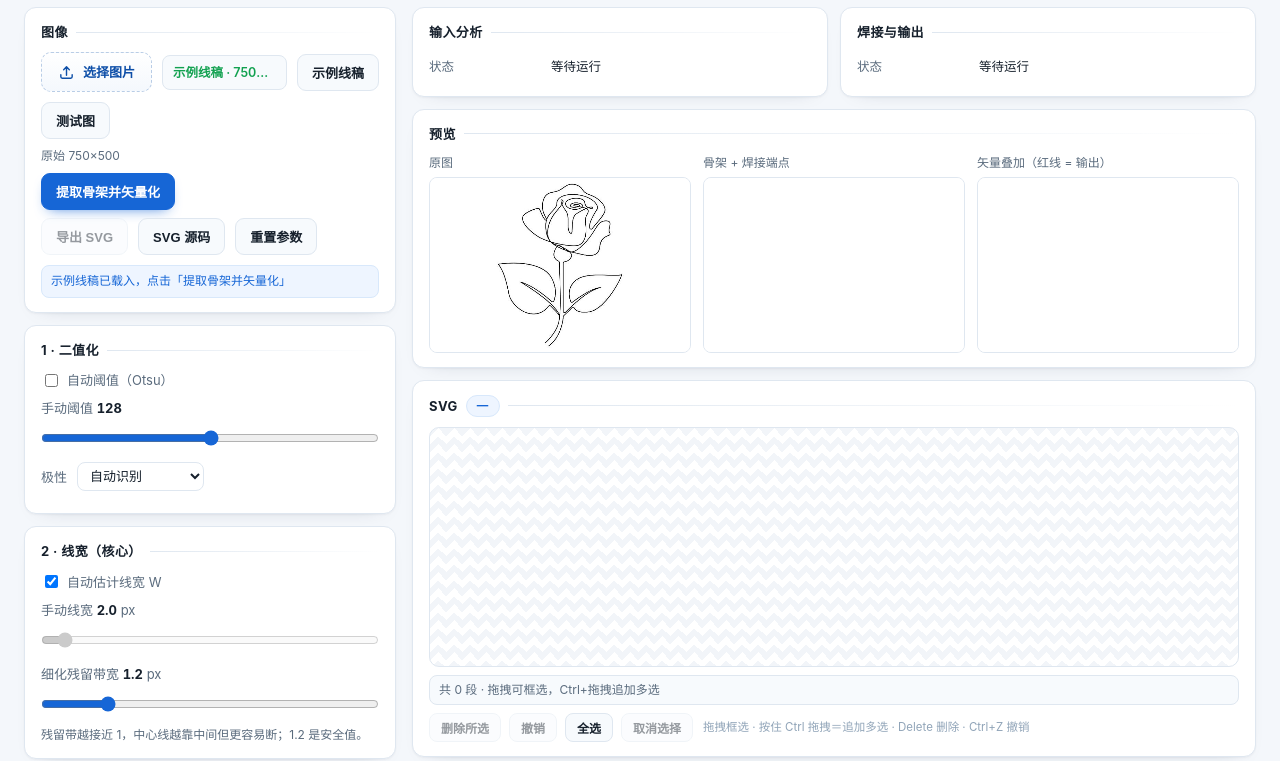
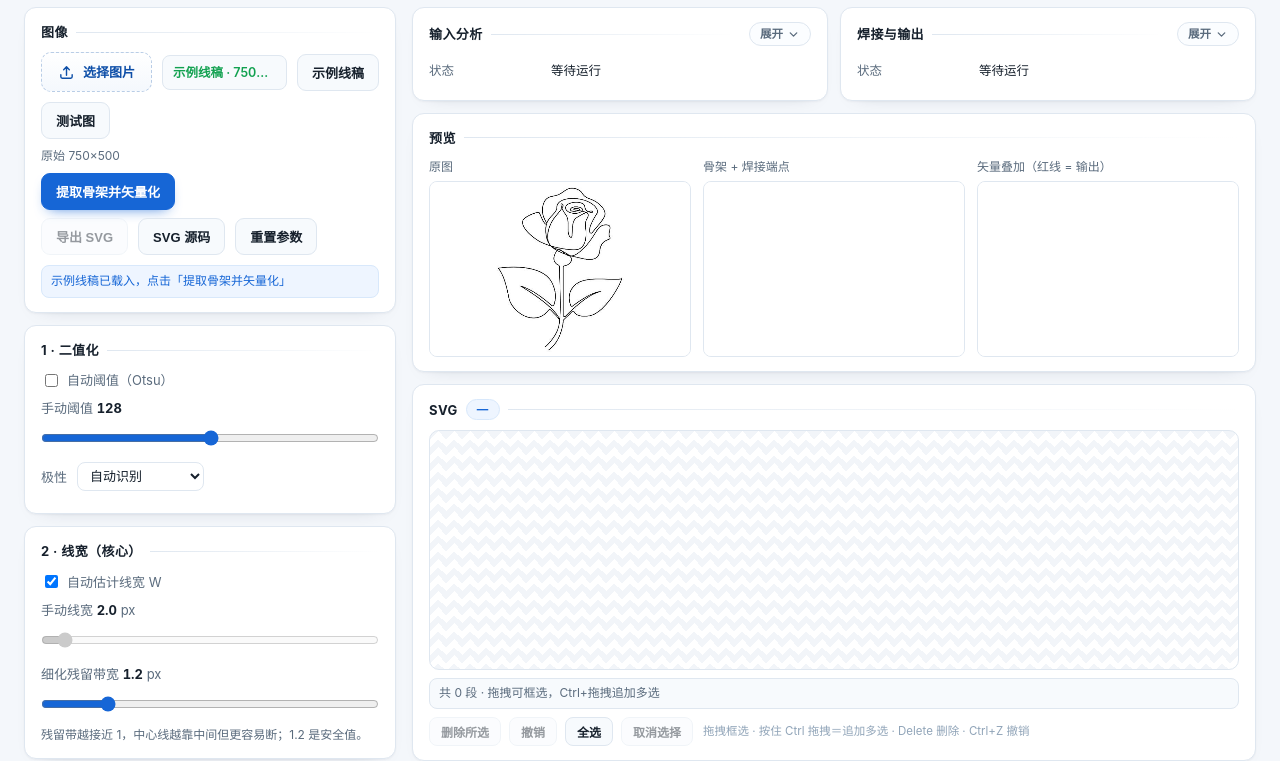
Before and after one commit to LeonaDavinci/outline-svg, a plain HTML site: page index.html in a window 1280 px wide. Shown: the part 79-840 px from the top of the page. Drawn offline with Linux system fonts and the light colour scheme.

Commit message:
feat: 统计卡可折叠，默认只显示一半，点击展开
- 两张统计卡各自带一个折叠胶囊按钮（标题最右，文字 + 旋转箭头）
- 默认折叠：按 round(行数/2) 夹高度 —— 左卡 5 行露 3、右卡 8 行露 4，
  折叠时按钮显示「展开 N 项」提示还剩几条
- max-height 过渡 .24s：展开先落到实测高度做动画终点，结束后放开到 auto
- 两张卡独立折叠，互不影响；用户的展开/收起选择在重新运行后保留
- renderStats 渲染完必须重算夹高度（collapseRefreshers），否则行数变化后
  会停留在旧高度
- 行高按内容量而非视口，故不监听 resize
- 总高度从 13 行降到 7 行（约 -46%）

```diff
--- a/css/app.css
+++ b/css/app.css
@@ -233,6 +233,37 @@
   .stats-split { grid-template-columns: 1fr; }
 }
 
+/* 统计卡折叠：默认只露前一半行，点胶囊按钮展开 */
+.collapse-toggle {
+  order: 3;                       /* 排在 h2::after 的渐变分隔线之后，落在最右 */
+  margin-left: 6px;
+  display: inline-flex;
+  align-items: center;
+  gap: 4px;
+  padding: 3px 10px;
+  border: 1px solid var(--line);
+  border-radius: 999px;
+  background: #fbfdff;
+  color: var(--ink-2);
+  font-family: inherit;
+  font-size: 11.5px;
+  font-weight: 600;
+  letter-spacing: 0;
+  line-height: 1.4;
+  cursor: pointer;
+  transition: .16s ease;
+}
+.collapse-toggle:hover {
+  border-color: var(--brand);
+  color: var(--brand-2);
+  background: #f2f7fe;
+}
+.collapse-toggle:focus-visible { outline: 2px solid var(--brand); outline-offset: 2px; }
+.collapse-toggle .ct-chev { width: 13px; height: 13px; transition: transform .2s ease; }
+.collapse-toggle[aria-expanded="true"] .ct-chev { transform: rotate(180deg); }
+
+.stats-body { overflow: hidden; transition: max-height .24s ease; }
+
 table.stats { width: 100%; border-collapse: collapse; font-size: 12.5px; }
 table.stats th {
   text-align: left;
--- a/index.html
+++ b/index.html
@@ -178,12 +178,32 @@
 
     <div class="stats-split">
       <div class="card">
-        <h2>输入分析</h2>
-        <table class="stats" id="statsIn"><tr><th>状态</th><td>等待运行</td></tr></table>
+        <h2>输入分析
+          <button class="collapse-toggle" id="toggleIn" type="button" aria-expanded="false" aria-controls="statsInBody">
+            <span class="ct-label" id="ctLabelIn">展开</span>
+            <svg class="ct-chev" viewBox="0 0 24 24" aria-hidden="true">
+              <path d="m6 9 6 6 6-6" fill="none" stroke="currentColor" stroke-width="2.4"
+                stroke-linecap="round" stroke-linejoin="round"/>
+            </svg>
+          </button>
+        </h2>
+        <div class="stats-body" id="statsInBody">
+          <table class="stats" id="statsIn"><tr><th>状态</th><td>等待运行</td></tr></table>
+        </div>
       </div>
       <div class="card">
-        <h2>焊接与输出</h2>
-        <table class="stats" id="statsOut"><tr><th>状态</th><td>等待运行</td></tr></table>
+        <h2>焊接与输出
+          <button class="collapse-toggle" id="toggleOut" type="button" aria-expanded="false" aria-controls="statsOutBody">
+            <span class="ct-label" id="ctLabelOut">展开</span>
+            <svg class="ct-chev" viewBox="0 0 24 24" aria-hidden="true">
+              <path d="m6 9 6 6 6-6" fill="none" stroke="currentColor" stroke-width="2.4"
+                stroke-linecap="round" stroke-linejoin="round"/>
+            </svg>
+          </button>
+        </h2>
+        <div class="stats-body" id="statsOutBody">
+          <table class="stats" id="statsOut"><tr><th>状态</th><td>等待运行</td></tr></table>
+        </div>
       </div>
     </div>
 
--- a/js/app.js
+++ b/js/app.js
@@ -558,12 +558,55 @@
     ];
     fillStats('statsIn', left);
     fillStats('statsOut', right);
+    // 行数变了，重新按「一半」夹一次高度
+    collapseRefreshers.forEach(function (fn) { fn(); });
   }
 
   function fillStats(id, rows) {
     el(id).innerHTML = rows.map(function (r) {
       return '<tr><th>' + r[0] + '</th><td>' + r[1] + '</td></tr>';
     }).join('');
+  }
+
+  /* ---------------- 统计卡折叠 ----------------
+   * 每张统计卡默认只显示前一半行（左 5 行露 3、右 8 行露 4），
+   * 点标题右侧的胶囊按钮展开/收起。行高是按内容量的，与视口无关，
+   * 所以不需要监听 resize；但每次重新渲染后必须重算一次。 */
+  var collapseRefreshers = [];
+
+  function bindCollapse(bodyId, btnId, labelId) {
+    var body = el(bodyId), btn = el(btnId), label = el(labelId);
+    var st = { collapsed: true, visible: 1 };
+
+    function apply() {
+      var trs = body.getElementsByTagName ? body.getElementsByTagName('tr') : [];
+      var n = trs.length;
+      st.visible = Math.max(1, Math.round(n / 2));
+      var rowH = (n && trs[0] && trs[0].offsetHeight) || 0;
+
+      if (st.collapsed) {
+        body.classList.add('is-collapsed');
+        body.style.maxHeight = (rowH * st.visible + 1) + 'px';
+        btn.setAttribute('aria-expanded', 'false');
+        label.textContent = n > st.visible ? '展开 ' + (n - st.visible) + ' 项' : '展开';
+      } else {
+        body.classList.remove('is-collapsed');
+        // 先落到实测高度让过渡有终点，动画结束后再放开到 auto
+        body.style.maxHeight = (body.scrollHeight || 0) > 0 ? body.scrollHeight + 'px' : 'none';
+        btn.setAttribute('aria-expanded', 'true');
+        label.textContent = '收起';
+        setTimeout(function () {
+          if (!st.collapsed) body.style.maxHeight = 'none';
+        }, 260);
+      }
+    }
+
+    btn.addEventListener('click', function () {
+      st.collapsed = !st.collapsed;
+      apply();
+    });
+    apply();
+    collapseRefreshers.push(apply);
   }
 
   /* ---------------- 滑块联动显示 ---------------- */
@@ -651,6 +694,8 @@
       var ta = el('svgCode');
       ta.style.display = ta.style.display === 'block' ? 'none' : 'block';
     });
+    bindCollapse('statsInBody', 'toggleIn', 'ctLabelIn');
+    bindCollapse('statsOutBody', 'toggleOut', 'ctLabelOut');
     el('resetBtn').addEventListener('click', resetParams);
     el('sampleBtn').addEventListener('click', loadSampleImage);
     el('testImgBtn').addEventListener('click', loadTestImage);
```
